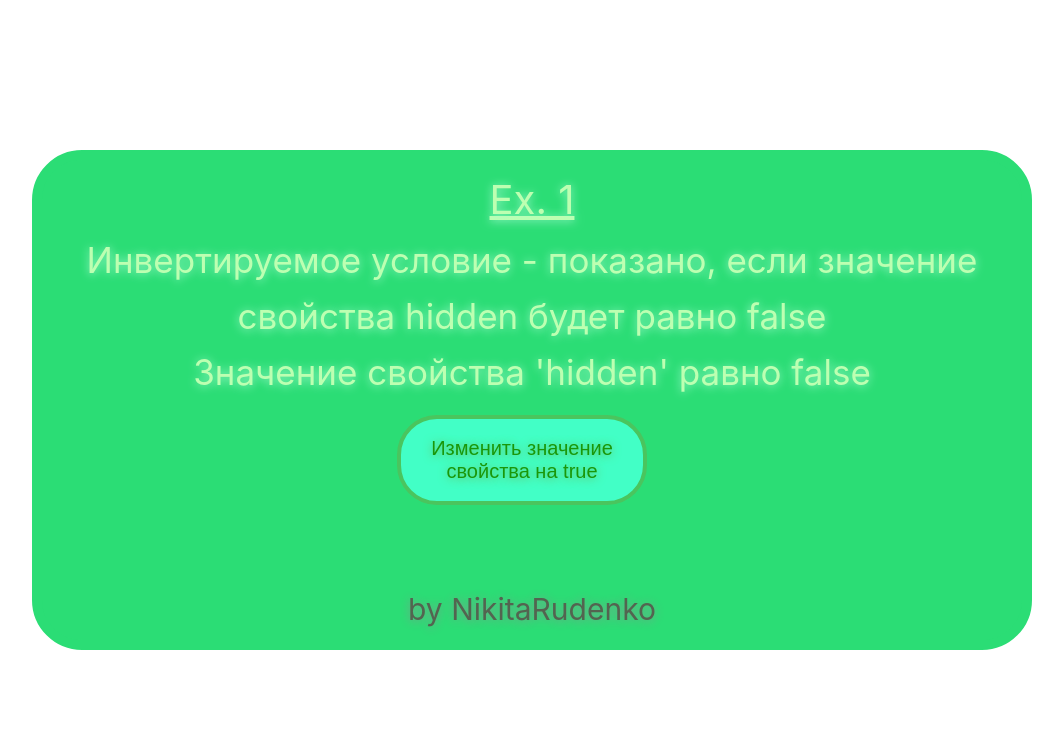
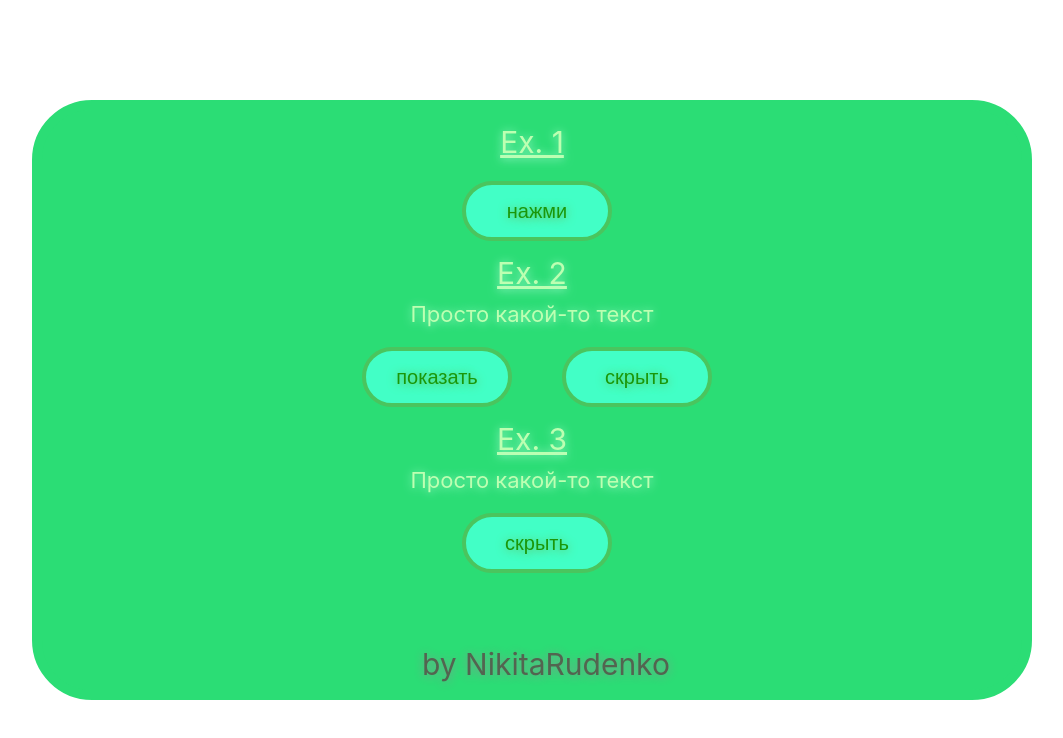
Before and after one commit to nickruden/vue3_base, a Vue app: page / in a window 1280 px wide. Shown: the top 738 px of the page, without its empty margins (0-1063 px from the left). Built offline with nearby package versions, Linux system fonts and the light colour scheme.

Commit message:
Реактивное условие в Vue(Task_19)

```diff
--- a/src/App.vue
+++ b/src/App.vue
@@ -2,16 +2,41 @@
  export default{
   name: "App",
   data() {
-
   // Ex. 1
 	return {
     hidden: false,
-    textbutton: 'Изменить значение свойства на true'
+    text1: true,
+
+    //Ex. 3
+    text2: true,
+    button1: false,
+    button2: true
 	  }
   },
+
   methods: {
     clickbutton: function(){
       this.hidden = true
+    },
+
+    // Ex. 2
+    show1: function(){
+      this.text1 = true
+    },
+    hide1: function(){
+      this.text1 = false
+    },
+
+    // Ex. 3
+    show2: function(){
+      this.text2 = true,
+      this.button1 = false,
+      this.button2 = true
+    },
+    hide2: function(){
+      this.text2 = false,
+      this.button2 = false,
+      this.button1 = true
     }
   }
 }
@@ -21,13 +46,23 @@
     <div id="main">
       <!-- Ex. 1  -->
       <h2>Ex. 1</h2>
-      <p v-if="!hidden">Инвертируемое условие - показано, если значение свойства hidden будет равно false</p>
-      <p>Значение свойства 'hidden' равно {{ hidden }}</p>
+      <p v-if="hidden">Просто какой-то текст</p>
+      <button @click="clickbutton()">нажми</button>
 
-      <button @click="clickbutton()">{{ textbutton }}</button>
+      <!-- Ex. 2  -->
+      <h2>Ex. 2</h2>
+      <p v-if="text1">Просто какой-то текст</p>
+      <button @click="show1()">показать</button>
+      <button @click="hide1()">скрыть</button>
 
-      <p id="endword">by NikitaRudenko</p>
+      <!-- Ex. 3  -->
+      <h2>Ex. 3</h2>
+      <p v-if="text2">Просто какой-то текст</p>
+      <button v-if="button1" @click="show2()">показать</button>
+      <button v-if="button2" @click="hide2()">скрыть</button>
+
     </div>
+    <p id="endword">by NikitaRudenko</p>
 </template>
 
 <style>
@@ -35,23 +70,24 @@
     background-color: rgb(43, 221, 117);
     color: rgb(189, 255, 177);
     width: 1000px;
-    height: 500px;
+    height: 600px;
     text-align: center;
     border: 10px solid rgb(43, 221, 117);
-    border-radius:50px;
+    border-radius:60px;
     text-shadow: 0px 1px 10px rgb(160, 248, 207);
   }
   #main p{
-    font-size: 35px;
+    font-size: 22px;
   }
   #main h2{
-    font-size: 40px;
+    font-size: 30px;
     margin-top: 8px;
     text-decoration: underline;
   }
-  #main #endword{
+  #endword{
     font-size: 30px;
-    margin-top: 80px;
+    margin-top: 540px;
+    margin-left: -610px;
     color: rgb(83, 100, 80);
     text-shadow: 0px 1px 10px rgb(128, 151, 141);
   }
@@ -59,12 +95,13 @@
   #main button{
     margin-top: 15px;
     margin-right: 20px;
+    margin-left: 30px;
     color: rgb(26, 151, 9);
     font-size: 20px;
     text-shadow: 0px 1px 10px rgb(108, 180, 84);
     background-color: rgb(66, 255, 198);
-    height: 90px;
-    width: 250px;
+    height: 60px;
+    width: 150px;
     border: 4px solid rgb(74, 197, 94);
     border-radius: 40px;
   }
@@ -74,12 +111,4 @@
     border: 4px solid rgb(66, 255, 198);
     text-shadow: 0px 1px 10px rgb(160, 248, 207);
   }
-
-  #main a{
-    font-size: 30px;
-    color: rgb(57, 107, 41);
-  }
-  #main a:hover{
-    color: rgb(233, 255, 255);
-  }
 </style>
```
